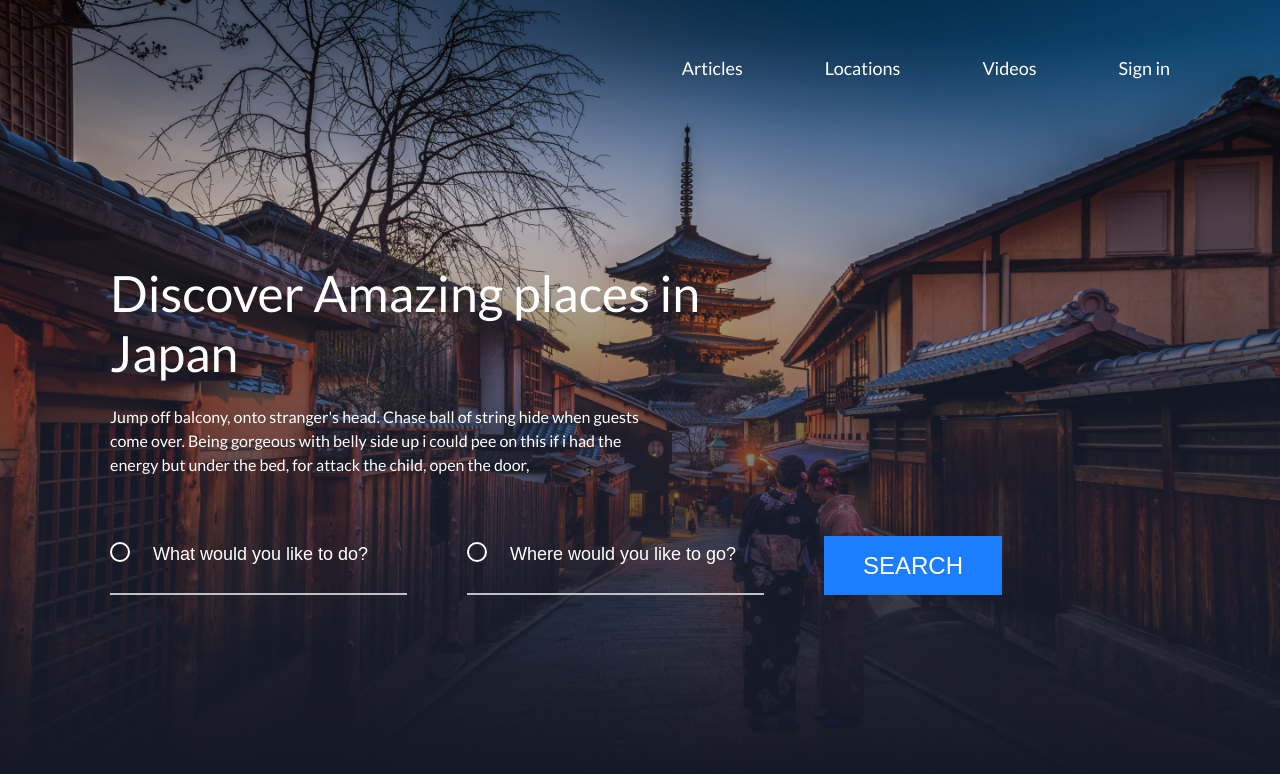
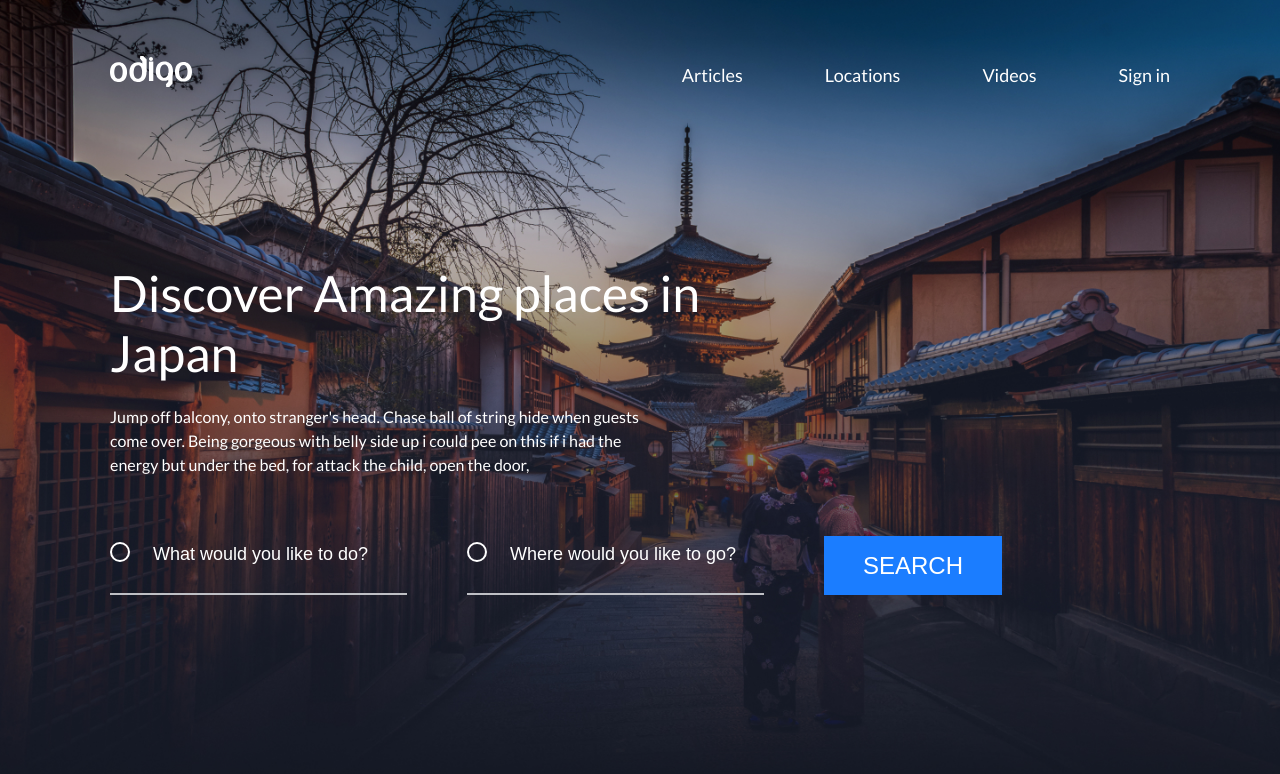
Before and after one commit to Chester320v/work3, a plain HTML site: page index.html in a window 1280 px wide. Drawn offline with Linux system fonts and the light colour scheme; files whose address does not match are found by name.

Commit message:
Add files via upload

```diff
--- a/index.html
+++ b/index.html
@@ -14,7 +14,7 @@
             <div class="header__wrapper">
              <div class="header__logo">
                 <a href="/" class="header__logo-link">
-                    <img src="../img/svg/odigo-Logo.svg" alt="" class="header__logo-pic">
+                    <img src="odigo-Logo.svg" alt="" class="header__logo-pic">
                 </a>
             </div>
             <nav class="header__nav">
```
